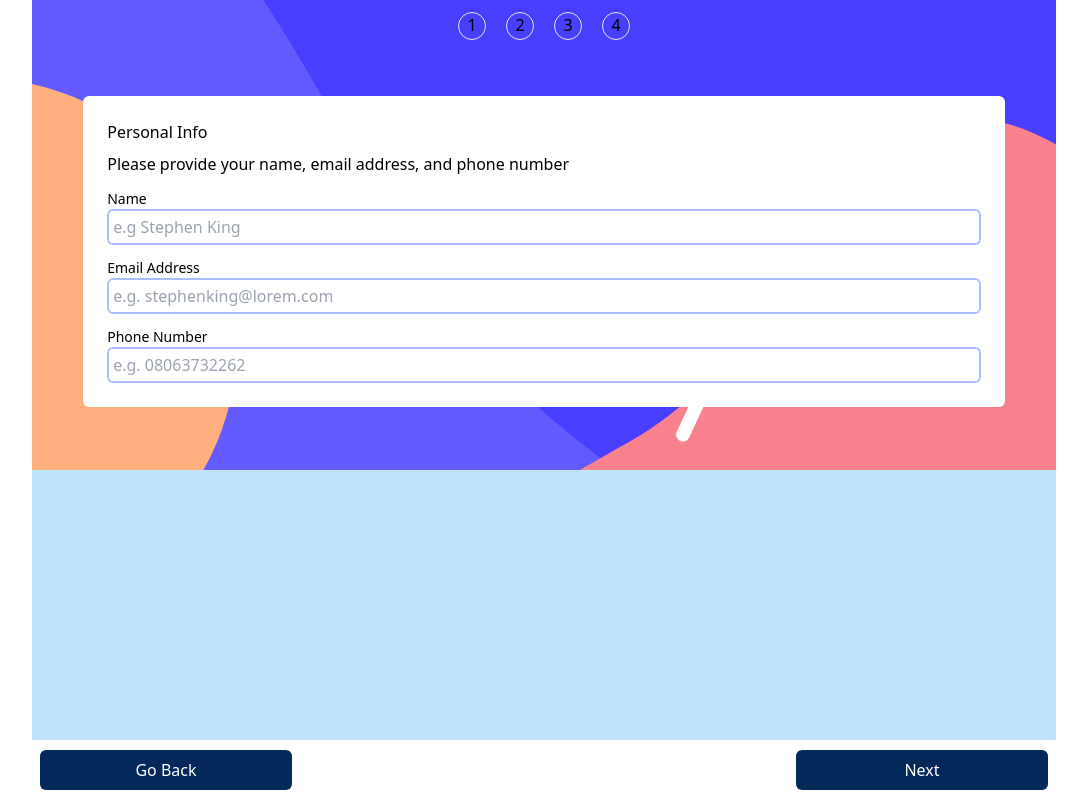
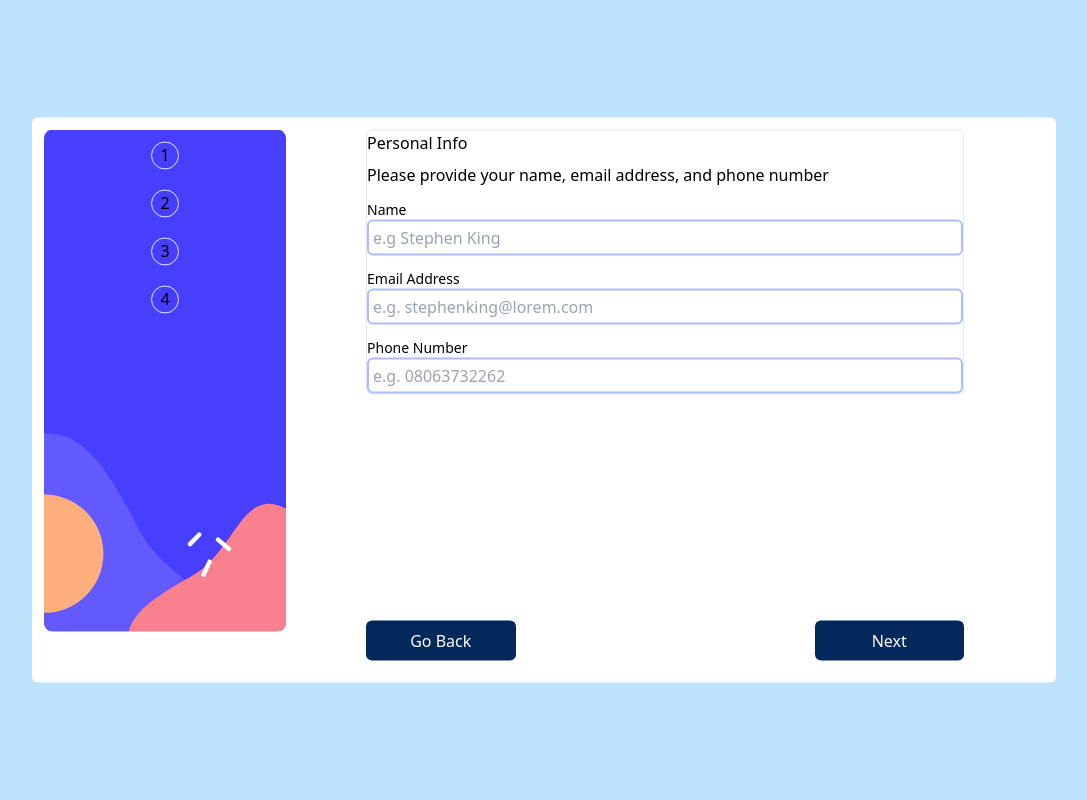
Before and after one commit to deji2ghost/MultiForm, a React (Vite) app: page / in a window 1280 px wide. Shown: the whole page, without its empty margins (96-1183 px from the left). Built offline with nearby package versions, Linux system fonts and the light colour scheme.

Commit message:
new commit.

```diff
--- a/src/App.tsx
+++ b/src/App.tsx
@@ -4,7 +4,7 @@ import FormSection from './components/FormSection'
 function App() {
 
   return (
-    <div className='bg- min-h-screen'>
+    <div className='lg:relative min-h-screen lg:bg-LightBlue overflow-hidden'>
       <FormSection />
     </div>
   )
--- a/src/components/FormSection.tsx
+++ b/src/components/FormSection.tsx
@@ -19,13 +19,15 @@ const FormSection = () => {
     }
 
   return (
-    <div className="relative lg:w-[80%] bg-LightBlue mx-auto flex flex-col justify-between min-h-screen">
-      <NumberComponent />
-      <HeroSection numbers={numbers}/>
-      <div className="flex items-center justify-between bg-white py-[10px] px-2">
-        <Button disabled={numbers === 1} text="Go Back" handleClick={handleBackButtonClick} />
-        <Button disabled={numbers === 4} text="Next" handleClick={handleNextButtonClick} />
-      </div>
+    <div className="relative lg:w-[80%] lg:bg-white lg:p-[12px] rounded-md bg-LightBlue mx-auto flex flex-col lg:flex-row lg:items-center lg:justify-center justify-between h-screen lg:h-[565px] lg:absolute lg:mx-auto left-0 right-0 lg:top-1/2 lg:-translate-y-1/2">
+        <NumberComponent />
+        <div className="lg:flex lg:flex-col lg:justify-between lg:w-full lg:bg-white lg:px-20 h-full">
+          <HeroSection numbers={numbers}/>
+          <div className="flex items-center justify-between bg-white py-[10px] px-6 md:px-11 lg:px-0">
+            <Button disabled={numbers === 1} text="Go Back" handleClick={handleBackButtonClick} />
+            <Button disabled={numbers === 4} text="Next" handleClick={handleNextButtonClick} />
+          </div>
+        </div>
     </div>
   )
 }
--- a/src/components/HeroSection.tsx
+++ b/src/components/HeroSection.tsx
@@ -7,6 +7,17 @@ interface NumberProps {
   numbers: number;
 }
 
+interface AddOn{
+  name: string,
+  plan: string,
+}
+interface FormDataProps {
+  email: string;
+  name: string;
+  number: string;
+  addOns: AddOn[];
+  plan: PlanProps;
+}
 interface PlanProps {
   img: string;
   name: string;
@@ -16,7 +27,7 @@ interface PlanProps {
 }
 
 const HeroSection = ({ numbers }: NumberProps) => {
-  const [formData, setFormData] = useState({
+  const [formData, setFormData] = useState<FormDataProps>({
     email: "",
     name: "",
     number: "",
@@ -32,14 +43,14 @@ const HeroSection = ({ numbers }: NumberProps) => {
   const [highlightDiv, setHighlightDiv] = useState<string | null>(null);
   const [monthly, setMonthly] = useState(true);
 
-  const handleChange = (e) => {
+  const handleChange = (e: React.ChangeEvent<HTMLInputElement>) => {
     setFormData({
       ...formData,
       [e.target.name]: e.target.value,
     });
   };
 
-  const handleCheckChange = (e) => {
+  const handleCheckChange = (e: React.ChangeEvent<HTMLInputElement>) => {
     const { name, value, checked } = e.target;
     if (checked) {
       setFormData((prevData) => ({
@@ -74,7 +85,7 @@ const HeroSection = ({ numbers }: NumberProps) => {
   }, [formData, numbers]);
 
   return (
-    <div className="bg-white flex flex-col gap-3 mx-auto w-[90%] absolute left-0 right-0 top-24 rounded-md p-6">
+    <div className="bg-white border flex flex-col gap-3 mx-auto w-[90%] lg:w-full absolute lg:static left-0 right-0 top-24 rounded-md p-6 lg:p-0">
       {numbers === 1 ? (
         <>
           <Header
--- a/src/components/NumberComponent.tsx
+++ b/src/components/NumberComponent.tsx
@@ -1,9 +1,15 @@
 import mobileSideBar from "../../public/bg-sidebar-mobile.svg"
+import desktopSideBar from "../../public/bg-sidebar-desktop.svg"
 const NumberComponent = () => {
   return (
-    <div className="relative w-full">
-      <img className="w-full" src={mobileSideBar} alt="" />
-      <div className="absolute flex items-center gap-5 justify-center left-0 right-0 top-3">
+    <div className="relative w-full lg:w-[34%] h-full">
+      <div className="w-full lg:hidden">
+        <img className="w-full visible lg:hidden" src={mobileSideBar} alt="" />
+      </div>
+      <div className="w-full lg:flex hidden">
+        <img className="w-full" src={desktopSideBar} alt="" />
+      </div>
+      <div className="absolute flex lg:flex-col items-center gap-5 justify-center left-0 right-0 top-3">
         <h1 className="border text-center w-7 h-7 rounded-full">1</h1>
         <h1 className="border text-center w-7 h-7 rounded-full">2</h1>
         <h1 className="border text-center w-7 h-7 rounded-full">3</h1>
--- a/tailwind.config.js
+++ b/tailwind.config.js
@@ -9,6 +9,11 @@ export default {
         PastelBlue: " hsl(228, 100%, 84%)",
         LightBlue: "hsl(206, 94%, 87%)",
         StrawberryRed: "hsl(354, 84%, 57%)",
+        CoolGray: "hsl(231, 11%, 63%)",
+        LightGray: "hsl(229, 24%, 87%)",
+        Magnolia: "hsl(217, 100%, 97%)",
+        Alabaster: "hsl(231, 100%, 99%)",
+        White: "hsl(0, 0%, 100%)"
       },
     },
   },
```
